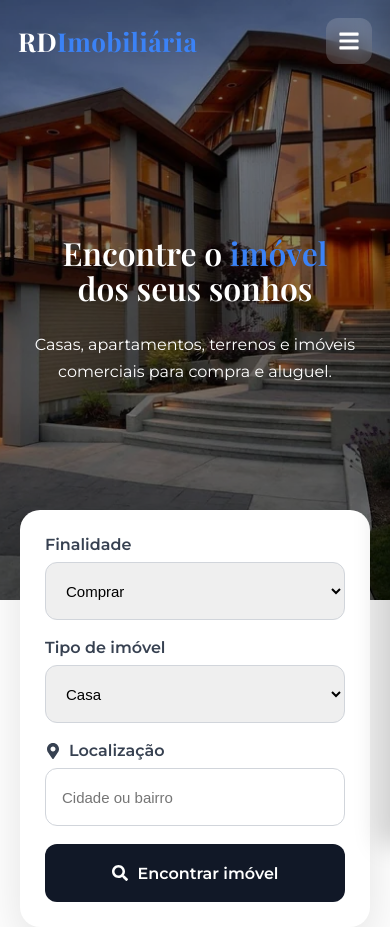
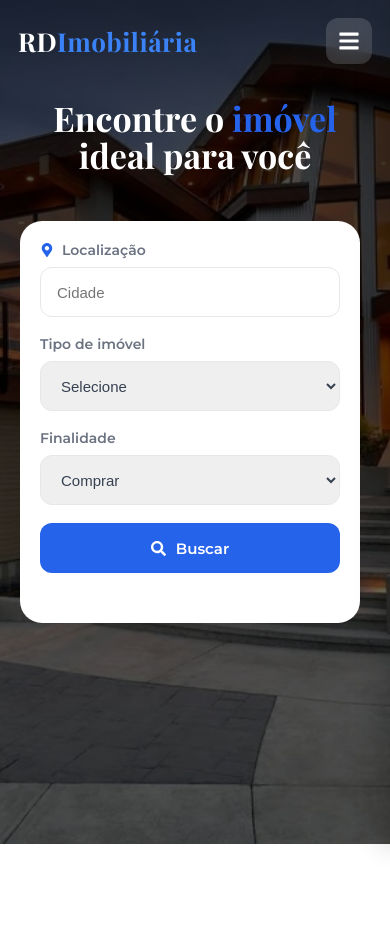
Before and after one commit to Domingos244/RD-imobi, a React (Vite) app: page / in a window 390 px wide. After the commit the page ends 844 px from the top, so only its background shows below. Built offline with nearby package versions, Linux system fonts and the light colour scheme.

Commit message:
responsivo07

```diff
--- a/src/components/Hero/index.tsx
+++ b/src/components/Hero/index.tsx
@@ -3,20 +3,23 @@ import "./styles.css";
 export default function Hero() {
   return (
     <section className="hero">
-      <div className="overlay">
-        <div className="hero-content">
-          <h1>
-            Encontre o <span>imóvel</span>
-            <br />
-            dos seus sonhos
-          </h1>
 
-          <p>
-            Casas, apartamentos, terrenos e imóveis comerciais
-            para compra e aluguel.
-          </p>
-        </div>
+      <div className="overlay"></div>
+
+      <div className="hero-content">
+
+        <span className="hero-tag">
+
+        </span>
+
+        <h1>
+          Encontre o <span>imóvel</span>
+          <br />
+          ideal para você
+        </h1>
+
       </div>
+
     </section>
   );
 }
--- a/src/components/Hero/styles.css
+++ b/src/components/Hero/styles.css
@@ -1,173 +1,192 @@
 .hero {
+
   width: 100%;
-  height: 720px;
+
+  min-height: 100vh;
+
   background: url("/img/dreamhouse.webp") center center / cover no-repeat;
+
   position: relative;
+
   display: flex;
+
   align-items: center;
-}
 
-.overlay {
-  position: absolute;
-  inset: 0;
-  background: rgba(0, 0, 0, 0.45);
-  display: flex;
-  align-items: center;
-}
+  overflow: hidden;
 
-.hero-content {
-  width: 100%;
-  max-width: 1200px;
-  margin: 0 auto;
-  padding: 0 50px;
-  color: #fff;
-}
-
-
-/* ===== TÍTULO ===== */
-
-.hero h1 {
-  font-family: var(--font-title);
-  font-size: 4.5rem;
-  font-weight: 600;
-  line-height: 1.1;
-  max-width: 650px;
-  margin-bottom: 25px;
-}
-
-.hero h1 span {
-  color: #3b82f6;
-}
-
-
-/* ===== TEXTO ===== */
-
-.hero p {
-  font-family: var(--font-text);
-  max-width: 600px;
-  font-size: 1.3rem;
-  line-height: 1.7;
-  margin-bottom: 40px;
-}
-
-
-/* ===== BOTÕES ===== */
-
-.hero-buttons {
-  display: flex;
-  gap: 20px;
-}
-
-.btn-primary,
-.btn-secondary {
-  font-family: var(--font-text);
-  padding: 16px 34px;
-  font-size: 15px;
-  font-weight: 600;
-  letter-spacing: .08em;
-  text-transform: uppercase;
-  border-radius: 10px;
-  cursor: pointer;
-  transition: .3s;
-}
-
-.btn-primary {
-  border: none;
-  background: #2563eb;
-  color: white;
-}
-
-.btn-primary:hover {
-  background: #1d4ed8;
-}
-
-.btn-secondary {
-  border: 2px solid white;
-  background: transparent;
-  color: white;
-}
-
-.btn-secondary:hover {
-  background: white;
-  color: #2563eb;
 }
 
 
 
-/* ===== TABLET ===== */
+/* camada escura */
+
+.overlay {
+
+  position: absolute;
+
+  inset: 0;
+
+  z-index: 1;
+
+  background: linear-gradient(
+    90deg,
+    rgba(0,0,0,.75),
+    rgba(0,0,0,.35)
+  );
+
+}
+
+
+
+/* conteúdo */
+
+.hero-content {
+
+  position: relative;
+
+  z-index: 2;
+
+  width: 100%;
+
+  max-width: 1200px;
+
+  margin: 0 auto;
+
+  padding: 0 40px;
+
+  color: white;
+
+}
+
+
+
+/* título */
+
+.hero h1 {
+
+  font-family: var(--font-title);
+
+  font-size: 58px;
+
+  font-weight: 700;
+
+  line-height: 1.1;
+
+  max-width: 580px;
+
+  margin-bottom: 22px;
+
+}
+
+
+
+.hero h1 span {
+
+  color: #2563eb;
+
+}
+
+
+
+
+
+/* TABLET */
 
 @media (max-width: 992px) {
 
+
   .hero-content {
+
     padding: 0 30px;
+
   }
 
+
   .hero h1 {
-    font-size: 3.2rem;
-  }
 
-  .hero p {
-    font-size: 1.1rem;
+    font-size: 46px;
+
   }
 
 }
 
 
 
-/* ===== CELULAR ===== */
+
+
+/* CELULAR */
 
 @media (max-width: 768px) {
 
+
   .hero {
-    height: 650px;
-    justify-content: center;
-    text-align: center;
+
+    height: 100vh;
+
+    min-height: 100vh;
+
+    background-position: center center;
+
   }
 
+
+
   .overlay {
-    justify-content: center;
+
+    background: linear-gradient(
+      180deg,
+      rgba(0,0,0,.75),
+      rgba(0,0,0,.45)
+    );
+
   }
 
+
+
   .hero-content {
-    padding: 100px 20px 40px;
+
+    text-align: center;
+
+    padding: 0 15px;
+
+    align-self: flex-start;
+
+    margin-top: 100px;
+
   }
 
+
+
   .hero h1 {
-    font-size: 2.5rem;
-  }
 
-  .hero p {
-    font-size: 1rem;
-  }
+    font-size: 40px;
 
-  .hero-buttons {
-    flex-direction: column;
-    align-items: center;
-  }
+    max-width: 100%;
 
-  .btn-primary,
-  .btn-secondary {
-    width: 100%;
-    max-width: 320px;
   }
 
 }
 
 
-/* ===== CELULAR PEQUENO ===== */
+
+
+
+/* CELULARES PEQUENOS */
 
 @media (max-width: 480px) {
 
-  .hero {
-    height: 600px;
+
+  .hero-content {
+
+    margin-top: 100px;
+
   }
 
-  .hero-content {
-    padding: 90px 20px 30px;
-  }
 
   .hero h1 {
-    font-size: 2rem;
+
+    font-size: 34px;
+
   }
 
 }
--- a/src/components/PropertySearch/index.tsx
+++ b/src/components/PropertySearch/index.tsx
@@ -4,49 +4,91 @@ import { FaMapMarkerAlt, FaSearch } from "react-icons/fa";
 
 export default function PropertySearch() {
   return (
-    <section className="property-search">
+    <section className="property-search" aria-label="Busca de imóveis">
 
       <div className="search-container">
 
-        <form className="search-form">
+        <form
+          className="search-form"
+          onSubmit={(e) => e.preventDefault()}
+        >
 
           <div className="field">
-            <label>
-              Finalidade
-            </label>
 
-            <select name="purpose">
-              <option>Comprar</option>
-              <option>Alugar</option>
-            </select>
-          </div>
-
-
-          <div className="field">
-            <label>
-              Tipo de imóvel
-            </label>
-
-            <select name="type">
-              <option>Casa</option>
-              <option>Apartamento</option>
-              <option>Terreno</option>
-              <option>Comercial</option>
-            </select>
-          </div>
-
-
-          <div className="field">
-            <label>
+            <label htmlFor="location">
               <FaMapMarkerAlt />
               Localização
             </label>
 
             <input
+              id="location"
               type="text"
               name="location"
-              placeholder="Cidade ou bairro"
+              placeholder="Cidade"
             />
+
+          </div>
+
+
+          <div className="field">
+
+            <label htmlFor="type">
+              Tipo de imóvel
+            </label>
+
+            <select
+              id="type"
+              name="type"
+              defaultValue=""
+            >
+
+              <option value="" disabled>
+                Selecione
+              </option>
+
+              <option value="casa">
+                Casa
+              </option>
+
+              <option value="apartamento">
+                Apartamento
+              </option>
+
+              <option value="terreno">
+                Terreno
+              </option>
+
+              <option value="comercial">
+                Comercial
+              </option>
+
+            </select>
+
+          </div>
+
+
+          <div className="field">
+
+            <label htmlFor="purpose">
+              Finalidade
+            </label>
+
+            <select
+              id="purpose"
+              name="purpose"
+              defaultValue="comprar"
+            >
+
+              <option value="comprar">
+                Comprar
+              </option>
+
+              <option value="alugar">
+                Alugar
+              </option>
+
+            </select>
+
           </div>
 
 
@@ -54,8 +96,11 @@ export default function PropertySearch() {
             type="submit"
             className="search-button"
           >
+
             <FaSearch />
-            Encontrar imóvel
+
+            Buscar
+
           </button>
 
 
--- a/src/components/PropertySearch/styles.css
+++ b/src/components/PropertySearch/styles.css
@@ -1,89 +1,182 @@
 .property-search {
+
   width: 100%;
-  position: relative;
+
+  position: absolute;
+
+  right: 60px;
+
+  top: 50%;
+
+  transform: translateY(-50%);
+
   z-index: 20;
+
+  display: flex;
+
+  justify-content: flex-end;
+
 }
 
 
+
 .search-container {
-  max-width: 1200px;
-  margin: 0 auto;
-  padding: 35px;
-  background: white;
-  border-radius: 20px;
-  box-shadow: 0 20px 50px rgba(0,0,0,.12);
+
+  width: 380px;
+
+  background: #fff;
+
+  padding: 32px;
+
+  border-radius: 22px;
+
+  box-shadow: 0 30px 70px rgba(0,0,0,.15);
+
 }
 
 
+
 .search-form {
-  display: grid;
-  grid-template-columns: repeat(4, 1fr);
+
+  display: flex;
+
+  flex-direction: column;
+
   gap: 18px;
+
 }
 
 
+
 .field {
+
   display: flex;
+
   flex-direction: column;
+
 }
 
 
+
 .field label {
+
   display: flex;
+
   align-items: center;
+
   gap: 8px;
+
+  font-size: 14px;
+
+  font-weight: 600;
+
+  color: #6b7280;
+
   margin-bottom: 8px;
-  font-weight: 600;
-  color: #374151;
+
 }
 
 
-.field select,
-.field input {
-  height: 58px;
-  border: 1px solid #d1d5db;
+
+.field label svg {
+
+  color: #2563eb;
+
+}
+
+
+
+.field input,
+.field select {
+
+  width: 100%;
+
+  height: 55px;
+
+  border: 1px solid #e5e7eb;
+
   border-radius: 12px;
+
   padding: 0 16px;
+
   font-size: 15px;
+
+  color: #374151;
+
 }
+
 
 
 .field input:focus,
 .field select:focus {
+
   outline: none;
+
   border-color: #2563eb;
+
+  box-shadow: 0 0 0 4px rgba(37,99,235,.10);
+
 }
 
 
+
 .search-button {
-  height: 58px;
-  align-self: end;
+
+  width: 100%;
+
+  height: 55px;
+
   border: none;
+
   border-radius: 12px;
-  background: #111827;
+
+  background: #2563eb;
+
   color: white;
-  font-size: 16px;
+
   font-weight: 600;
+
+  font-size: 15px;
+
+  cursor: pointer;
+
   display: flex;
+
   justify-content: center;
+
   align-items: center;
+
   gap: 10px;
-  cursor: pointer;
+
+  transition: .3s;
+
 }
 
 
+
 .search-button:hover {
-  background: #1f2937;
+
+  background: #1d4ed8;
+
 }
 
 
 
 /* TABLET */
 
-@media(max-width:992px){
+@media (max-width: 992px) {
 
-  .search-form{
-    grid-template-columns: repeat(2,1fr);
+  .property-search {
+
+    right: 30px;
+
+  }
+
+
+  .search-container {
+
+    width: 340px;
+
   }
 
 }
@@ -92,26 +185,78 @@
 
 /* CELULAR */
 
-@media(max-width:768px){
+@media (max-width: 75px) {
 
-  .property-search{
-    margin-top:-50px;
-    padding:0 20px;
+  .property-search {
+
+    position: absolute;
+
+    right: 15px;
+
+    left: 10px;
+
+    top: 65%;
+
+    transform: translateY(-50%);
+
+    z-index: 20;
+
   }
 
 
-  .search-container{
-    padding:25px;
+  .search-container {
+
+    width: 100%;
+
+    padding: 22px;
+
   }
 
 
-  .search-form{
-    grid-template-columns:1fr;
+  .hero-content {
+
+    text-align: center;
+
+    padding: 80px 24px 0;
+
   }
 
 
-  .search-button{
-    width:100%;
+  .hero h1 {
+
+    font-size: 38px;
+
+    max-width: 100%;
+
   }
 
 }
+
+
+/* CELULARES PEQUENOS */
+
+@media (max-width: 480px) {
+
+  .property-search {
+
+    bottom: 20px;
+
+  }
+
+
+  .search-container {
+
+    padding: 20px;
+
+  }
+
+
+  .field input,
+  .field select,
+  .search-button {
+
+    height: 50px;
+
+  }
+
+}
--- a/src/pages/Home/index.tsx
+++ b/src/pages/Home/index.tsx
@@ -6,8 +6,15 @@ import "./styles.css";
 export default function Home() {
   return (
     <main className="home">
-      <Hero />
-      <PropertySearch />
+
+      <section className="hero-wrapper">
+
+        <Hero />
+
+        <PropertySearch />
+
+      </section>
+
     </main>
   );
 }
--- a/src/pages/Home/styles.css
+++ b/src/pages/Home/styles.css
@@ -1,7 +1,14 @@
 .home {
-  position: relative;
+  width: 100%;
 }
 
-.home .property-search {
-  margin-top: -90px;
+
+.hero-wrapper {
+
+  position: relative;
+
+  width: 100%;
+
+  min-height: 100vh;
+
 }
```
